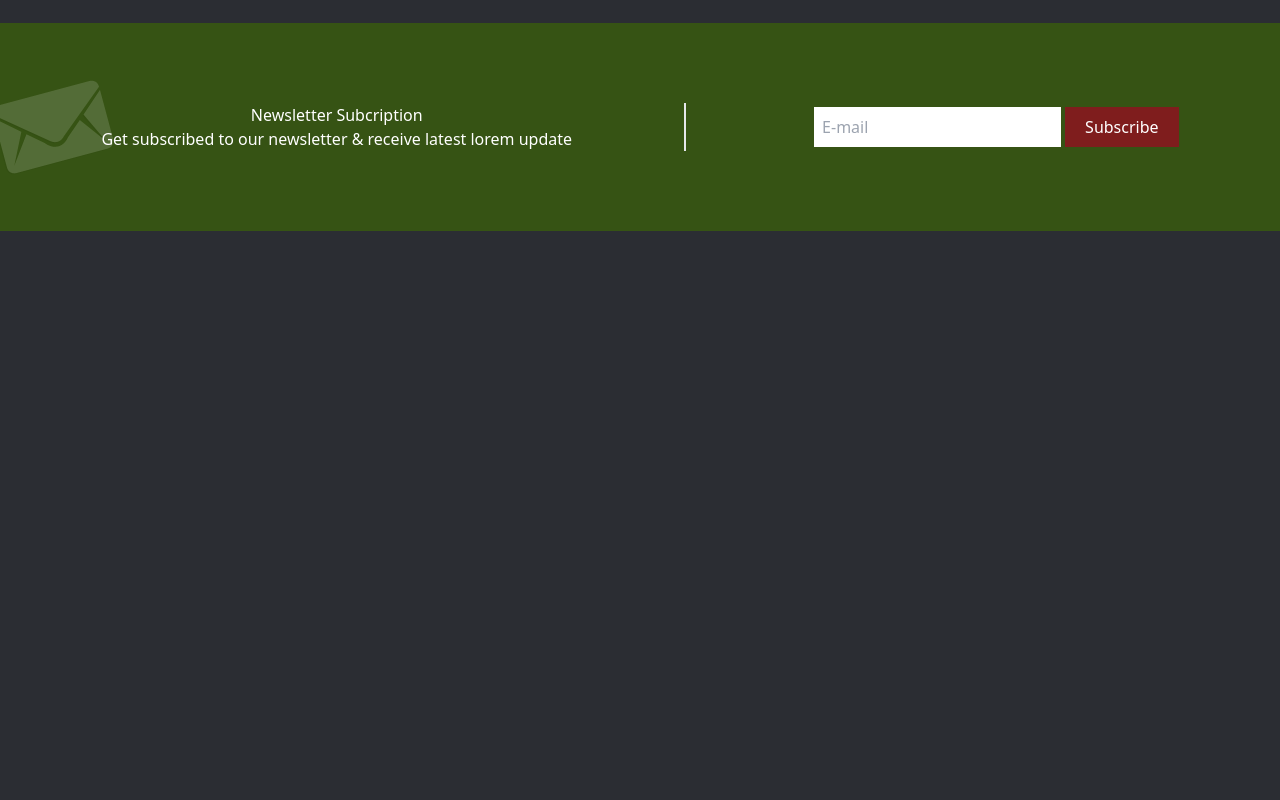
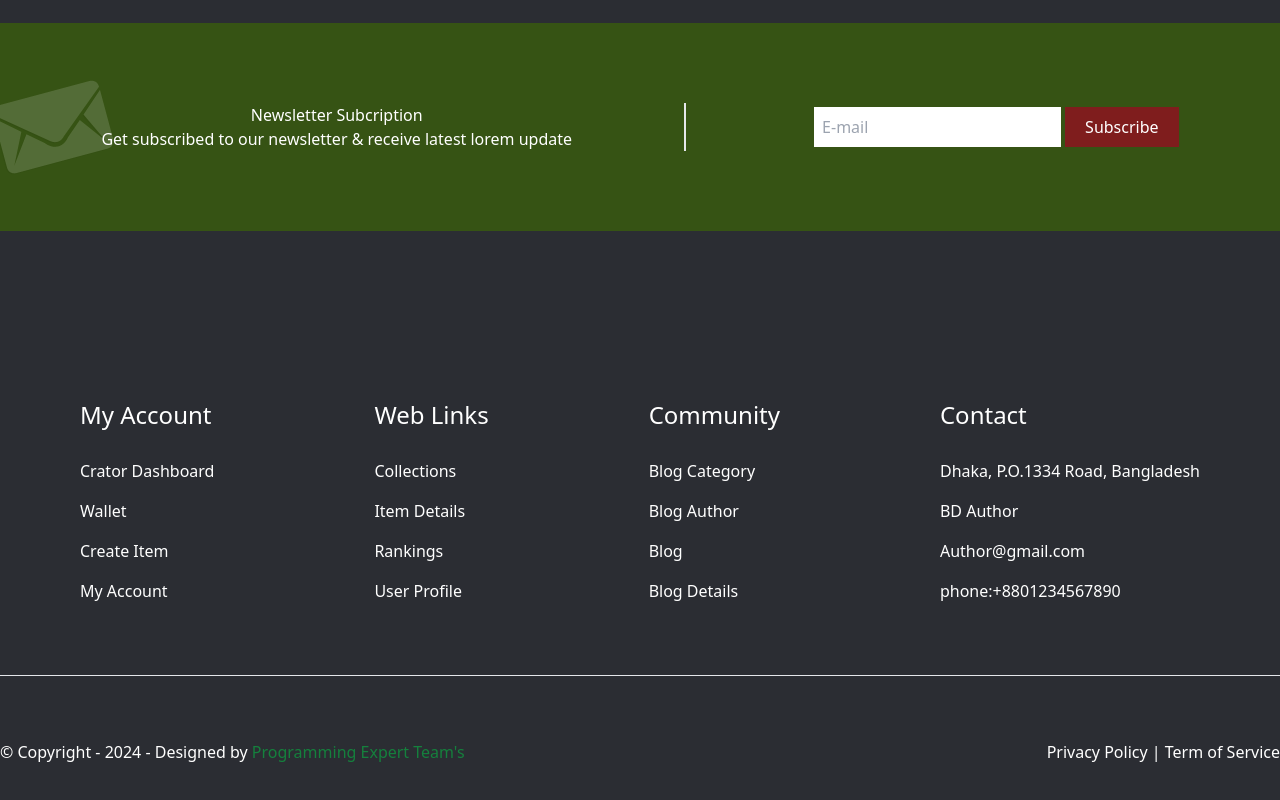
Before and after one commit to samiuzzaman10/Tailwind-CSS-Project, a website: page src/index.html in a window 1280 px wide. Shown: the part 4096-4896 px from the top of the page. Before the commit the page ends 4455 px from the top, so only its background shows below. Drawn offline with Linux system fonts and the light colour scheme.

Commit message:
footer section

```diff
--- a/src/index.html
+++ b/src/index.html
@@ -368,5 +368,59 @@
       </section>
       <!-- Subscription Section Code Ends -->
     </main>
+
+    <footer>
+      <div class="container mx-auto">
+        <div class="sm:flex justify-around text-center sm:text-left text-white">
+          <div>
+            <h2 class="text-xl sm:text-2xl mb-5 mt-10">My Account</h2>
+            <ul class="leading-10">
+              <li><a href="#">Crator Dashboard</a></li>
+              <li><a href="#">Wallet</a></li>
+              <li><a href="#">Create Item</a></li>
+              <li><a href="#">My Account</a></li>
+            </ul>
+          </div>
+
+          <div>
+            <h2 class="text-xl sm:text-2xl mb-5 mt-10">Web Links</h2>
+            <ul class="leading-10">
+              <li><a href="#">Collections</a></li>
+              <li><a href="#">Item Details</a></li>
+              <li><a href="#">Rankings</a></li>
+              <li><a href="#">User Profile</a></li>
+            </ul>
+          </div>
+
+          <div>
+            <h2 class="text-xl sm:text-2xl mb-5 mt-10">Community</h2>
+            <ul class="leading-10">
+              <li><a href="#">Blog Category</a></li>
+              <li><a href="#">Blog Author</a></li>
+              <li><a href="#">Blog</a></li>
+              <li><a href="#">Blog Details</a></li>
+            </ul>
+          </div>
+
+          <div>
+            <h2 class="text-xl sm:text-2xl mb-5 mt-10">Contact</h2>
+            <ul class="leading-10">
+              <li><a href="#">Dhaka, P.O.1334 Road, Bangladesh</a></li>
+              <li><a href="#"></a>BD Author</li>
+              <li><a href="#">Author@gmail.com</a></li>
+              <li><a href="#">phone:+8801234567890</a></li>
+            </ul>
+          </div>
+        </div>
+
+        <hr class="my-16">
+
+        <div class="text-white sm:flex justify-between mb-20 text-center">
+          <p> &copy; Copyright - 2024 - Designed by <span class="text-green-700">Programming Expert Team's</span></p>
+          <p>Privacy Policy | Term of Service</p>
+        </div>
+
+      </div>
+    </footer>
   </body>
 </html>
```
Also changed, not shown: src/output.css.
